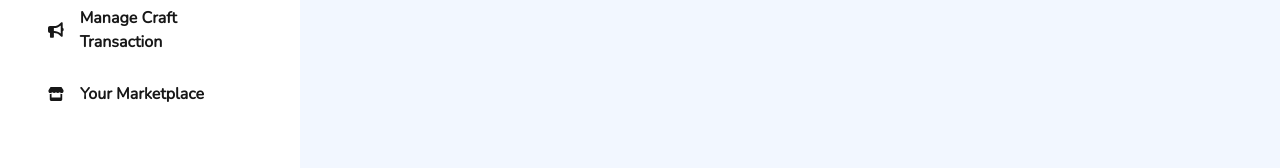
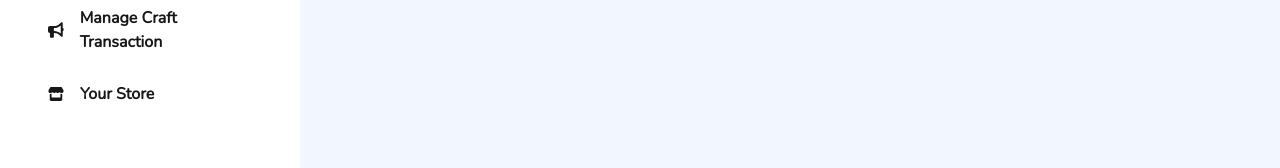
Before and after one commit to Gilang2812/ta-fe, a Next.js app: page /dashboard/manage-marketplace in a window 1280 px wide. Shown: the part 354-522 px from the top of the page. Built offline with nearby package versions, Linux system fonts and the light colour scheme; no server answers.

Commit message:
fix: update terminology from "marketplace" to "store" for consistency

```diff
--- a/src/app/(admin)/dashboard/(user)/marketplace/page.tsx
+++ b/src/app/(admin)/dashboard/(user)/marketplace/page.tsx
@@ -165,8 +165,8 @@ const Marketplace = () => {
         <section className="flex gap-2 w-full items-start">
           <ManagementHeader
             asChild
-            content="marketplace"
-            title="manage marketplace"
+            content="Store"
+            title="manage store"
             href={ROUTES.NEW_MARKETPLACE}
           />
           {data.length > 0 && (
@@ -191,7 +191,7 @@ const Marketplace = () => {
           onClose={toggleModal}
           title={
             modalType === "detail"
-              ? `Detail marketplace`
+              ? `Detail Store`
               : modalType === "form"
               ? `Recruit Staff`
               : `Recruit Info`
--- a/src/components/nav/AdminNav.tsx
+++ b/src/components/nav/AdminNav.tsx
@@ -37,7 +37,7 @@ export const AdminNav = () => {
             <li>
               <SideNavItem
                 icon={FaStore}
-                label="Your Marketplace"
+                label="Your Store"
                 link={ROUTES.MARKETPLACE}
               />
             </li>
@@ -106,11 +106,11 @@ export const AdminNav = () => {
             <li>
               <DropDownItem
                 icon={MdLocalConvenienceStore}
-                label="Manage Marketplace"
+                label="Manage Store"
               >
                 <DropDownChildrenItem
                   icon={FaStore}
-                  label="Marketplace"
+                  label="Store"
                   link={ROUTES.MANAGE_MARKETPLACE}
                 />
                 <DropDownChildrenItem
```
